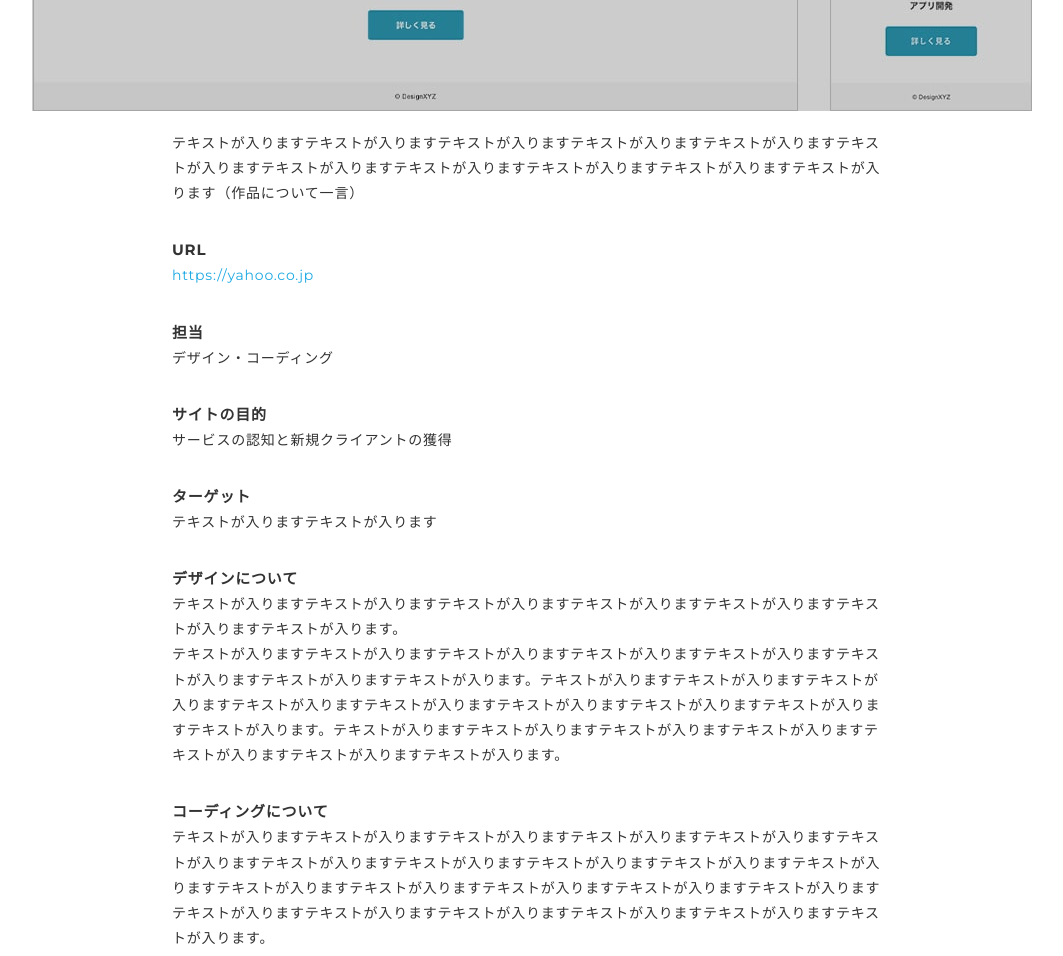
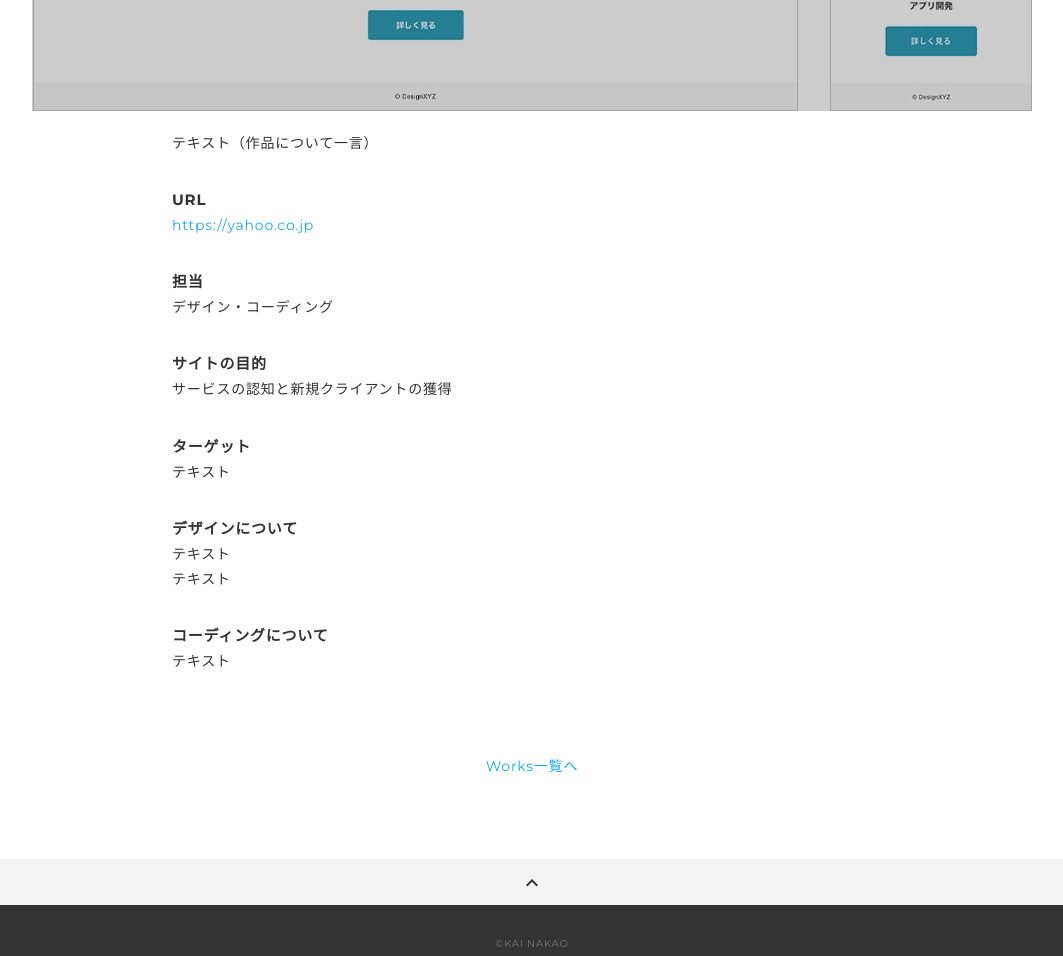
Before and after one commit to kai-0307/JavaScript-Portfolio, a plain HTML site: page works-template.html in a window 1280 px wide. Shown: the part 940-1896 px from the top of the page, without its empty margins (108-1171 px from the left). Drawn offline with nearby package versions, Linux system fonts and the light colour scheme.

Commit message:
unfinished

```diff
--- a/works-template.html
+++ b/works-template.html
@@ -4,11 +4,11 @@
   <meta charset="utf-8">
   <meta name="viewport" content="width=device-width,initial-scale=1.0,user-scalable=no">
   <meta property='og:type' content='website'>
-  <meta property='og:title' content='WebデザイナーTARO YAMADA ポートフォリオ'>
+  <meta property='og:title' content='Web Engineer KAI NAKAO ポートフォリオ'>
   <meta property='og:url' content='URLが入る'>
-  <meta property='og:description' content='TARO YAMADAのポートフォリオサイトです。'>
+  <meta property='og:description' content='KAI NAKAOのポートフォリオサイトです。'>
   <meta property="og:image" content="img/ogp.png">
-  <meta name="description" content="TARO YAMADAのポートフォリオサイトです" />
+  <meta name="description" content="KAI NAKAOのポートフォリオサイトです" />
   <title>KAI NAKAO ポートフォリオ</title>
   <link rel="preconnect" href="https://fonts.gstatic.com">
   <link rel="preconnect" href="https://fonts.gstatic.com">
@@ -50,7 +50,7 @@
           </p>
           <div class="article-body">
             <p>
-              テキストが入りますテキストが入りますテキストが入りますテキストが入りますテキストが入りますテキストが入りますテキストが入りますテキストが入りますテキストが入りますテキストが入りますテキストが入ります（作品について一言）
+              テキスト（作品について一言）
             </p>
             <h3 class="article-info-title">URL</h3>
             <p><a href="https://yahoo.co.jp" target="_blank" rel="noopener">https://yahoo.co.jp</a></p>
@@ -59,14 +59,13 @@
             <h3 class="article-info-title">サイトの目的</h3>
             <p>サービスの認知と新規クライアントの獲得</p>
             <h3 class="article-info-title">ターゲット</h3>
-            <p>テキストが入りますテキストが入ります</p>
+            <p>テキスト</p>
             <h3 class="article-info-title">デザインについて</h3>
             <p>
-              テキストが入りますテキストが入りますテキストが入りますテキストが入りますテキストが入りますテキストが入りますテキストが入ります。<br>テキストが入りますテキストが入りますテキストが入りますテキストが入りますテキストが入りますテキストが入りますテキストが入りますテキストが入ります。テキストが入りますテキストが入りますテキストが入りますテキストが入りますテキストが入りますテキストが入りますテキストが入りますテキストが入りますテキストが入ります。テキストが入りますテキストが入りますテキストが入りますテキストが入りますテキストが入りますテキストが入りますテキストが入ります。
+              テキスト<br>テキスト
             </p>
             <h3 class="article-info-title">コーディングについて</h3>
-            <p>
-              テキストが入りますテキストが入りますテキストが入りますテキストが入りますテキストが入りますテキストが入りますテキストが入りますテキストが入りますテキストが入りますテキストが入りますテキストが入りますテキストが入りますテキストが入りますテキストが入りますテキストが入りますテキストが入りますテキストが入りますテキストが入りますテキストが入りますテキストが入りますテキストが入りますテキストが入ります。
+            <p>テキスト
             </p>
           </div>
           <div class="home-link">
```
